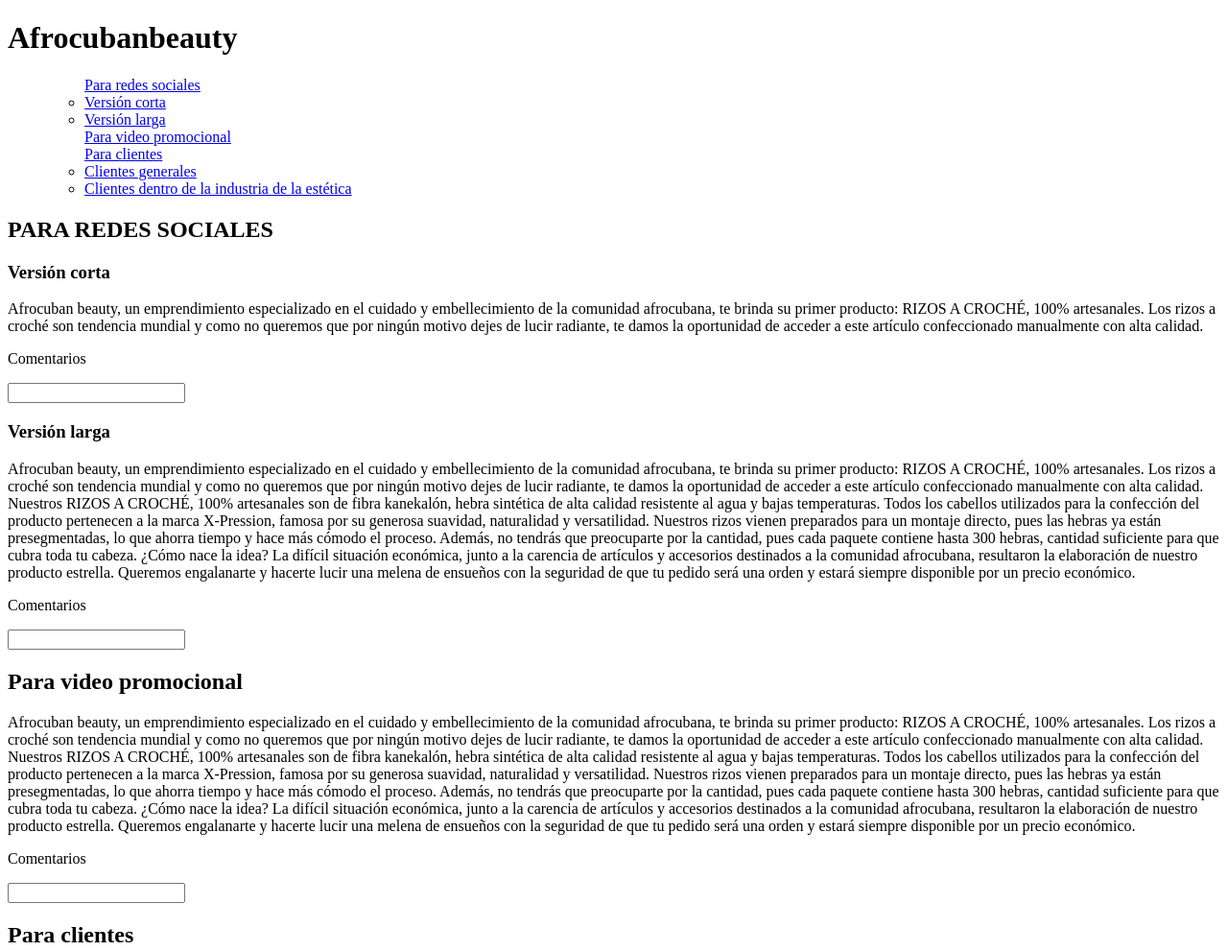
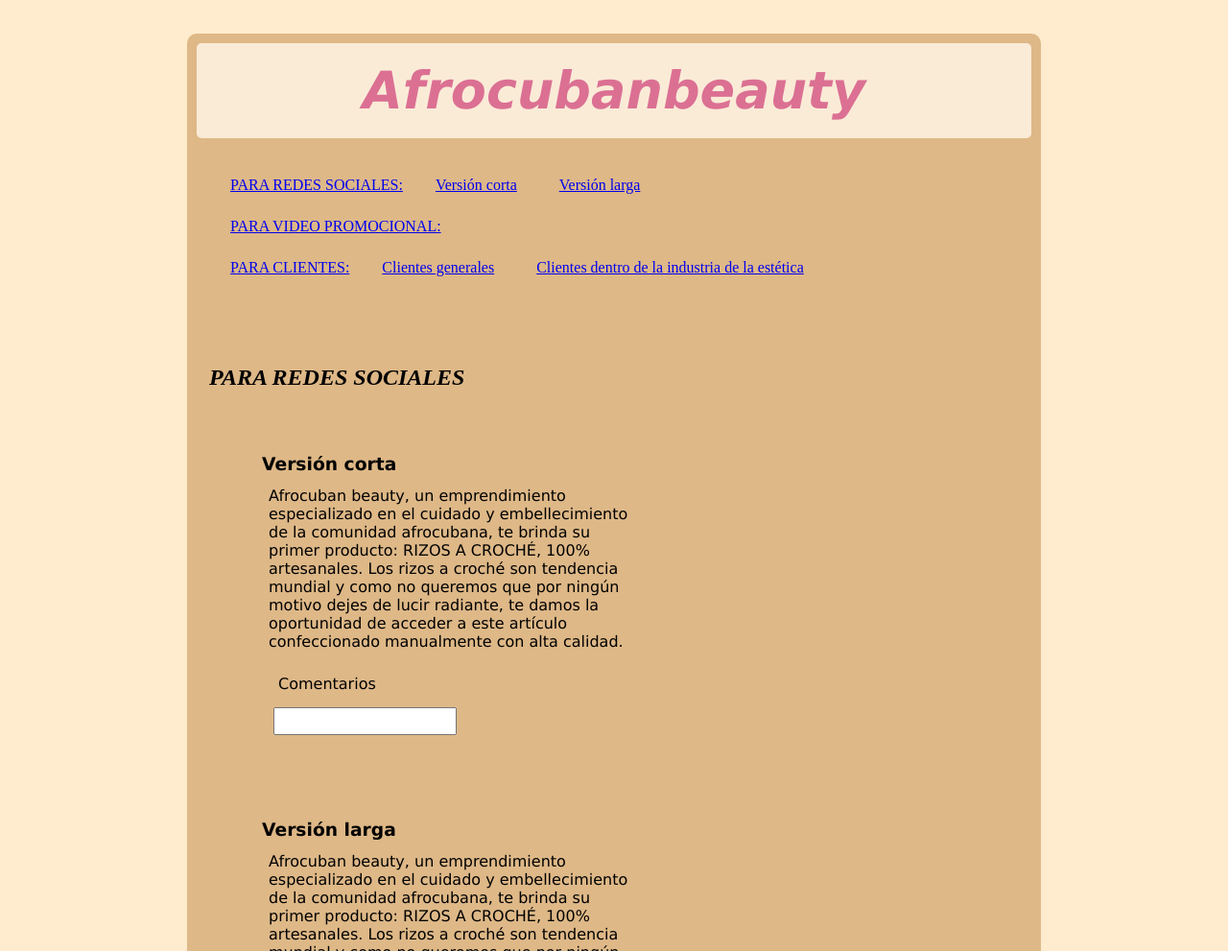
Before and after one commit to EllyCas0/Afrocubanbeauty, a plain HTML site: page index.html in a window 1280 px wide. Shown: the top 991 px of the page at 96% size. Drawn offline with Linux system fonts and the light colour scheme.

Commit message:
cambios de estilo

```diff
--- /dev/null
+++ b/estilos.css
@@ -0,0 +1,59 @@
+* {
+    margin: 5px;
+    padding: 5px;
+}
+
+body {
+    background-color: blanchedalmond;
+    width: 900px;
+    margin: 15px auto;
+}
+
+div {
+    border: 3px blanchedalmond;
+    background-color: burlywood;
+    border-radius: 10px;
+}
+
+h1 {
+    font-size: 54px;
+    font-family: 'Lucida Sans';
+    color: palevioletred;
+    font-style: italic;
+    text-align: center;
+}
+
+h2 {
+    font-style: italic;
+    padding: 3px;
+}
+
+header footer article section {
+    display: block;
+}
+
+h3 {
+    padding: 3px;
+    margin: 0px;
+}
+
+article {
+    font-family: Verdana;
+    margin: 50px;
+    width: 400px;
+    padding: 10px;
+}
+
+li {
+    display: inline-block;
+}
+
+header {
+    border: 3px antiquewhite solid;
+    border-radius: 5px;
+    background-color: antiquewhite;
+}
+
+footer {
+
+}
--- a/index.html
+++ b/index.html
@@ -5,6 +5,7 @@
     <meta http-equiv="X-UA-Compatible" content="IE=edge">
     <meta name="viewport" content="width=device-width, initial-scale=1.0">
     <title>Afrocubanbeauty</title>
+    <link rel="stylesheet" href="estilos.css">
 </head>
 <body>
     <div>
@@ -13,16 +14,19 @@
         </header>
         <section>
             <ul>
-                <ul><a href="#redes">Para redes sociales</a>
+                <ul><a href="#redes">PARA REDES SOCIALES:</a>
                     <li><a href="#versioncorta"> Versión corta</a></li>
                     <li><a href="#versionlarga"> Versión larga</a></li>
                 </ul>
-                <ul> <a href="#video">Para video promocional</a></ul>
-                <ul><a href="#clientes">Para clientes</a>
+                <ul> <a href="#video">PARA VIDEO PROMOCIONAL:</a></ul>
+                <ul><a href="#clientes">PARA CLIENTES:</a>
                     <li><a href="#general"> Clientes generales</a></li>
                     <li><a href="#industria"> Clientes dentro de la industria de la estética</a></li>
                 </ul>
             </ul>
+            <br/>
+            <br/>
+            <br/>
             <h2 id="redes">PARA REDES SOCIALES</h2>
             <article>
                 <h3 id="versioncorta">Versión corta</h3>
@@ -52,7 +56,7 @@
                     <input type="text">
                 </footer>
             </article>
-            <h2 id="video">Para video promocional</h2>
+            <h2 id="video">PARA VIDEO PROMOCIONAL</h2>
             <article>
                 <p>Afrocuban beauty, un emprendimiento especializado en el cuidado y embellecimiento de la comunidad afrocubana, te brinda su primer producto: RIZOS A CROCHÉ, 100% artesanales.
                     Los rizos a croché son tendencia mundial y como no queremos que por ningún motivo dejes de lucir radiante, te damos la oportunidad de acceder a este artículo confeccionado manualmente con alta calidad.
@@ -68,7 +72,7 @@
                     <p>Comentarios</p>
                     <input type="text">
                 </footer>
-            <h2 id="clientes">Para clientes</h2>
+            <h2 id="clientes">PARA CLIENTES</h2>
             <article>
                 <h3 id="general">Clientes generales</h3>
                 <p>Afrocuban beauty, un emprendimiento especializado en el cuidado y embellecimiento de la comunidad afrocubana, te brinda su primer producto: RIZOS A CROCHÉ, 100% artesanales.
```
